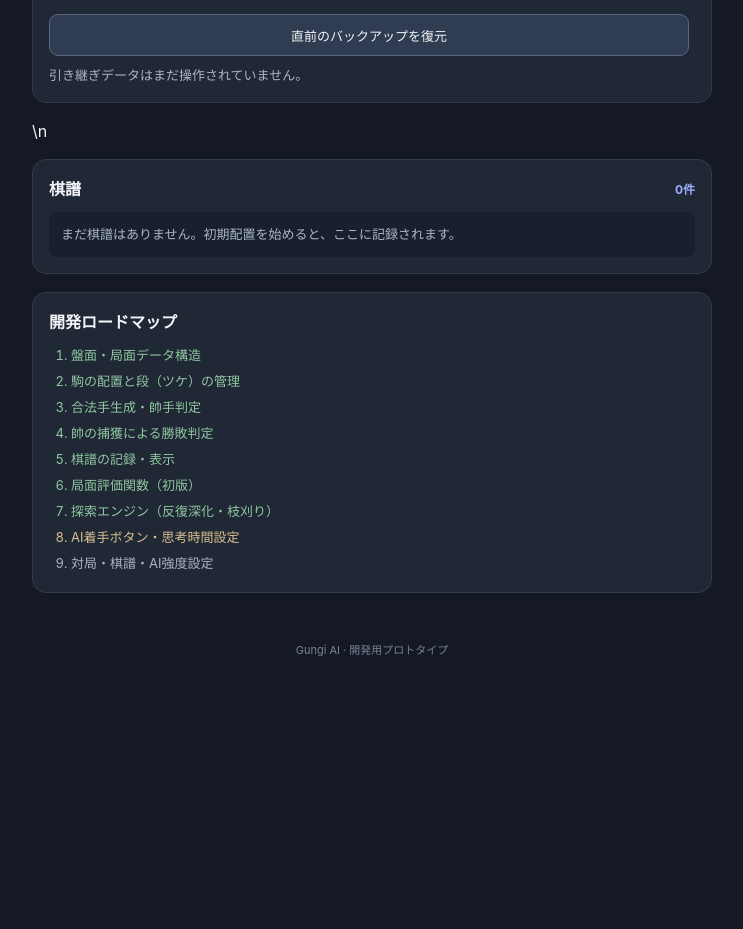
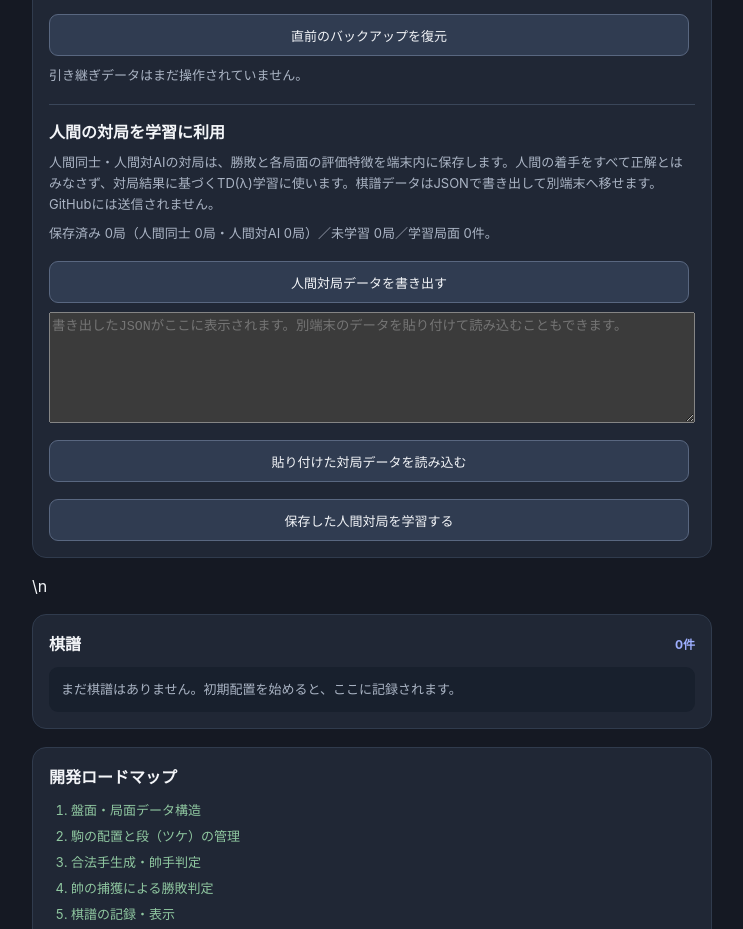
Before and after one commit to o-kosei-02ptr6-lab/gungi-ai, a plain HTML site: page index.html in a window 1280 px wide. Shown: the part 3476-4405 px from the top of the page, without its empty margins (268-1011 px from the left). Before the commit the page ends 4159 px from the top, so only its background shows below. Drawn offline with Linux system fonts and the light colour scheme.

Commit message:
Add human-game learning import and export controls

```diff
--- a/index.html
+++ b/index.html
@@ -103,13 +103,23 @@
         <button id="restore-training-backup" type="button">直前のバックアップを復元</button>
         <p id="transfer-status" role="status">引き継ぎデータはまだ操作されていません。</p>
       </div>
-    </section>\n    <section class="panel history-panel"><div class="history-heading"><h2>棋譜</h2><strong id="history-count">0件</strong></div><ol id="move-history" class="move-history" aria-live="polite"><li class="history-empty">まだ棋譜はありません。</li></ol></section>
+
+      <div class="transfer-tools human-training-tools">
+        <h3>人間の対局を学習に利用</h3>
+        <p>人間同士・人間対AIの対局は、勝敗と各局面の評価特徴を端末内に保存します。人間の着手をすべて正解とはみなさず、対局結果に基づくTD(λ)学習に使います。棋譜データはJSONで書き出して別端末へ移せます。GitHubには送信されません。</p>
+        <p id="human-training-status" role="status">人間対局の記録はまだありません。</p>
+        <button id="human-games-export" type="button">人間対局データを書き出す</button>
+        <textarea id="human-games-data" rows="7" spellcheck="false" placeholder="書き出したJSONがここに表示されます。別端末のデータを貼り付けて読み込むこともできます。"></textarea>
+        <button id="human-games-import" type="button">貼り付けた対局データを読み込む</button>
+        <button id="human-games-train" type="button">保存した人間対局を学習する</button>
+      </div>
+</section>\n    <section class="panel history-panel"><div class="history-heading"><h2>棋譜</h2><strong id="history-count">0件</strong></div><ol id="move-history" class="move-history" aria-live="polite"><li class="history-empty">まだ棋譜はありません。</li></ol></section>
     <section class="panel">
       <h2>開発ロードマップ</h2>
       <ol class="roadmap"><li class="done">盤面・局面データ構造</li><li class="done">駒の配置と段（ツケ）の管理</li><li class="done">合法手生成・帥手判定</li><li class="done">帥の捕獲による勝敗判定</li><li class="done">棋譜の記録・表示</li><li class="done">局面評価関数（初版）</li><li class="done">探索エンジン（反復深化・枝刈り）</li><li class="active">AI着手ボタン・思考時間設定</li><li>対局・棋譜・AI強度設定</li></ol>
     </section>
   </main>
   <footer>Gungi AI · 開発用プロトタイプ</footer>
-  <script src="engine-20261107bb.js?v=20261115movegen1"></script><script src="evaluation-20261107be.js?v=20261116historykey1"></script><script src="search-20261108cycle3.js?v=20261115searchmemo1"></script><script src="training-20261107a.js?v=20261111openingguard1"></script><script src="tournament-20261107a.js?v=20261110setupbeam2"></script><script src="app-20261107bc.js?v=20261111forcedcheck2"></script>
+  <script src="engine-20261107bb.js?v=20261115movegen1"></script><script src="evaluation-20261107be.js?v=20261116historykey1"></script><script src="search-20261108cycle3.js?v=20261115searchmemo1"></script><script src="training-20261107a.js?v=20261125humangames1"></script><script src="tournament-20261107a.js?v=20261110setupbeam2"></script><script src="app-20261107bc.js?v=20261125humangames1"></script>
 </body>
 </html>
```
